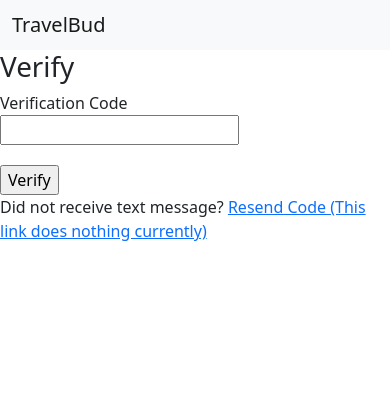
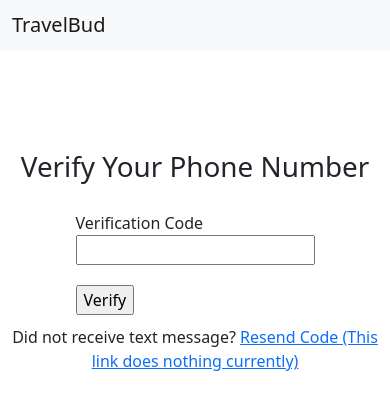
Before and after one commit to annegu/TravelBud, a Flask app: page /verify in a window 390 px wide. Shown: the top 410 px of the page. Run offline with Flask 2, Linux system fonts and the light colour scheme.

Commit message:
added logic behind phone verification and styling

```diff
--- a/app.py
+++ b/app.py
@@ -2,6 +2,10 @@ import random
 from flask import Flask, render_template,abort,redirect
 import forms as f
 import db
+import send_sms
+import tkinter
+from tkinter import messagebox
+
 app = Flask(__name__)
 app.config['SECRET_KEY'] = 'dfewfew123213rwdsgert34tgfd1234trgf'
 
@@ -56,6 +60,7 @@ def signup():
 def phoneAuthentication():
     form=f.phoneAuthenticationForm()
     if form.validate_on_submit():
+        send_sms.send_message("+1" + str(form.phoneNumber.data))
         return redirect("/verify")
     return render_template("phoneAuthentication.html", form = form)
 
@@ -64,7 +69,12 @@ def phoneAuthentication():
 def verify():
     form=f.verify()
     if form.validate_on_submit():
-        return redirect("/")
+        if form.verificationCode.data == send_sms.verificationCode:
+            return redirect("/")
+        else:
+            root = tkinter.Tk()
+            root.withdraw()
+            messagebox.showinfo("Error", "The Verification Code is incorrect")
     return render_template("verify.html", form=form)
 
 @app.route("/newCourse", methods=["POST", "GET"])
--- a/templates/phoneAuthentication.html
+++ b/templates/phoneAuthentication.html
@@ -16,11 +16,11 @@
     </div>
   </nav>
 
-  <div class="phoneAuthenticationTitle">
+  <div class="sign-up-title">
     <h1>Two Factor Authentication</h1>
   </div>
 
-  <div class="phoneAuthentication">
+  <div class="sign-up">
     {% if form %}
     <form action="{{url_for('phoneAuthentication')}}" method="POST">
         <div class="form-group" >
--- a/templates/verify.html
+++ b/templates/verify.html
@@ -16,11 +16,11 @@
     </div>
   </nav>
 
-  <div class="verifyTitle">
-    <h1>Verify</h1>
+  <div class="sign-up-title">
+    <h1>Verify Your Phone Number</h1>
   </div>
 
-  <div class="verify">
+  <div class="sign-up">
     {% if form %}
     <form action="{{url_for('verify')}}" method="POST">
         <div class="form-group" >
@@ -34,7 +34,7 @@
     </form>
     {% endif %}
   </div>
-  <div class="resendSMS">
+  <div class="signup-login-link">
     Did not receive text message? <a href="/phoneAuthentication">Resend Code (This link does nothing currently)</a>
   </div>
 </body>
```
Also changed, not shown: send_sms.py (added, +22 -0 lines).
